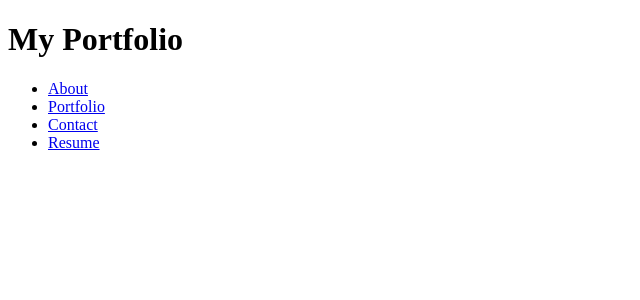
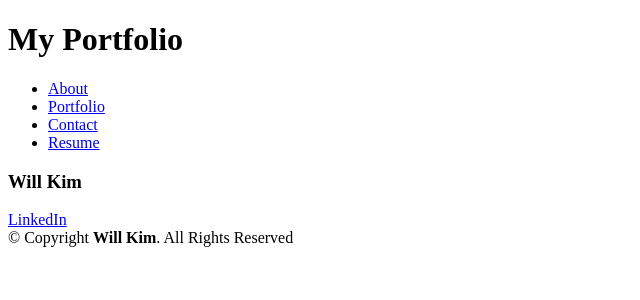
Before and after one commit to wiilki/work-samples-react-portfolio-wk, a React (Create React App) app: page / in a window 1280 px wide. Shown: the top 300 px of the page, without its empty margins (0-640 px from the left). Built offline with nearby package versions, Linux system fonts and the light colour scheme; the HTML template or start-up script is replaced by a standard one.

Commit message:
Add footer to App.js. Edit title

```diff
--- a/public/index.html
+++ b/public/index.html
@@ -24,7 +24,7 @@
       work correctly both with client-side routing and a non-root public URL.
       Learn how to configure a non-root public URL by running `npm run build`.
     -->
-    <title>Work Samples React Portfolio</title>
+    <title>Will Kim</title>
   </head>
   <body>
     <noscript>You need to enable JavaScript to run this app.</noscript>
--- a/src/App.js
+++ b/src/App.js
@@ -1,9 +1,11 @@
 import Header from "../src/components/Header";
+import Footer from "../src/components/Footer";
 
 function App() {
   return (
     <div>
       <Header></Header>
+      <Footer></Footer>
     </div>
   );
 }
```
